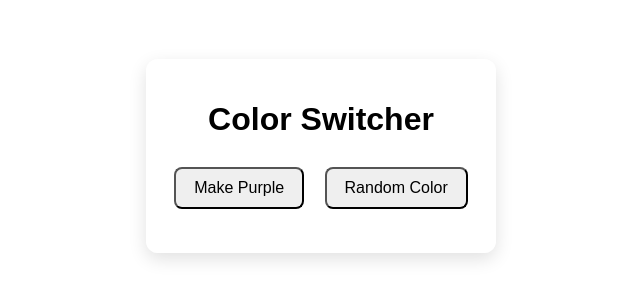
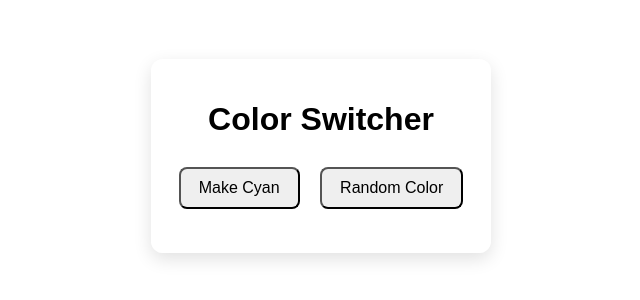
Before and after one commit to Faruk0713/colour-changer, a plain HTML site: page index.html in a window 1280 px wide. Shown: the part 244-544 px from the top of the page, 319-959 px from the left. Drawn offline with Linux system fonts and the light colour scheme.

Commit message:
Changed Purple Button to Cyan

```diff
--- a/index.html
+++ b/index.html
@@ -9,7 +9,7 @@
 <body>
   <div class="panel">
     <h1>Color Switcher</h1>
-    <button id="btn1">Make Purple</button>
+    <button id="btn1">Make Cyan</button>
     <button id="btn2">Random Color</button>
     <p id="hex"></p>
   </div>
```
